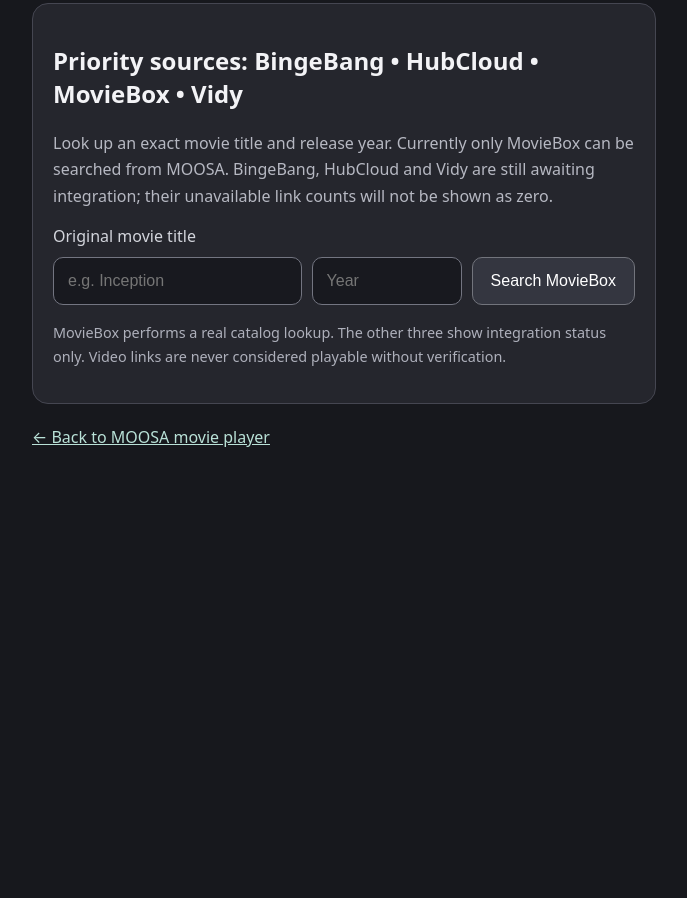
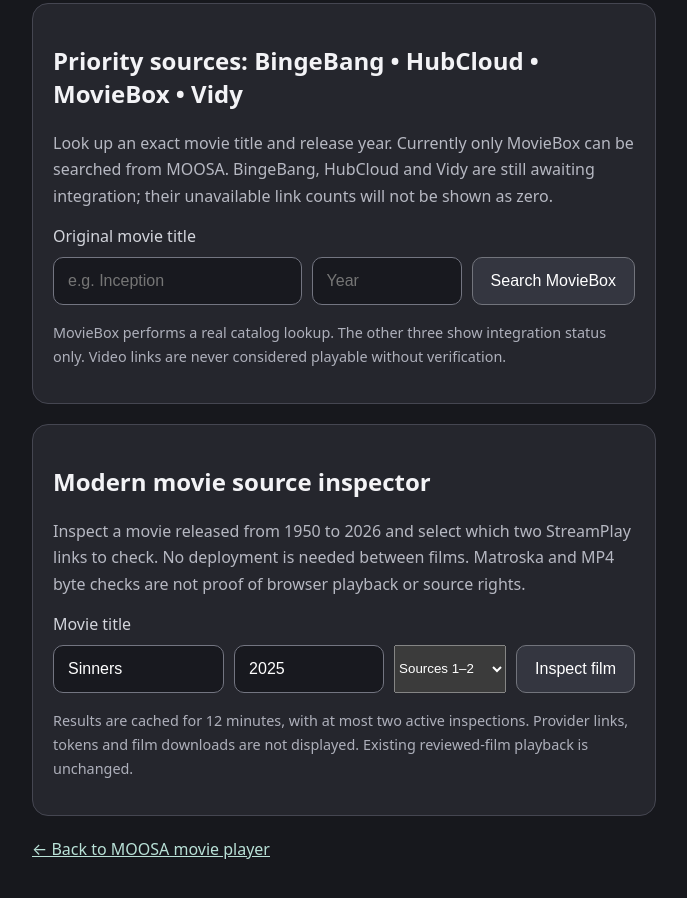
Before and after one commit to MooOsa1/MOOSA-CloudStream, a website: page MOOSAWeb/public/source-discovery.html in a window 1280 px wide. Shown: the part 486-1384 px from the top of the page, without its empty margins (296-983 px from the left). Before the commit the page ends 996 px from the top, so only its background shows below. Drawn offline with Linux system fonts and the light colour scheme.

Commit message:
feat(lab): add interactive 1950–2026 movie and source group diagnostics without deployment per film

```diff
--- a/MOOSAWeb/public/source-discovery.html
+++ b/MOOSAWeb/public/source-discovery.html
@@ -45,5 +45,27 @@
 <section id="focus-results" hidden></section>
 <p class="note">MovieBox performs a real catalog lookup. The other three show integration status only. Video links are never considered playable without verification.</p>
 </div>
+<div class="panel">
+<h2>Modern movie source inspector</h2>
+<p>Inspect a movie released from 1950 to 2026 and select which two StreamPlay links to check. No deployment is needed between films. Matroska and MP4 byte checks are not proof of browser playback or source rights.</p>
+<form id="modern-form">
+<label for="modern-title">Movie title</label>
+<div class="entry">
+<input id="modern-title" type="text" value="Sinners" maxlength="110" required autocomplete="off">
+<input id="modern-year" type="number" min="1950" max="2026" value="2025" required style="max-width:120px">
+<select id="modern-slot" aria-label="Source link group">
+<option value="0">Sources 1–2</option><option value="2">Sources 3–4</option>
+<option value="4">Sources 5–6</option><option value="6">Sources 7–8</option>
+<option value="8">Sources 9–10</option><option value="10">Sources 11–12</option>
+<option value="12">Sources 13–14</option><option value="14">Sources 15–16</option>
+<option value="16">Sources 17–18</option>
+</select>
+<button type="submit" id="modern-scan">Inspect film</button>
+</div>
+</form>
+<p id="modern-status" role="status" aria-live="polite"></p>
+<section id="modern-results" hidden></section>
+<p class="note">Results are cached for 12 minutes, with at most two active inspections. Provider links, tokens and film downloads are not displayed. Existing reviewed-film playback is unchanged.</p>
+</div>
 <p><a href="/">← Back to MOOSA movie player</a></p>
-</main><script type="module" src="/source-discovery.js"></script><script type="module" src="/focused-sources.js"></script></body></html>
+</main><script type="module" src="/source-discovery.js"></script><script type="module" src="/focused-sources.js"></script><script type="module" src="/modern-source-audit.js"></script></body></html>
```
